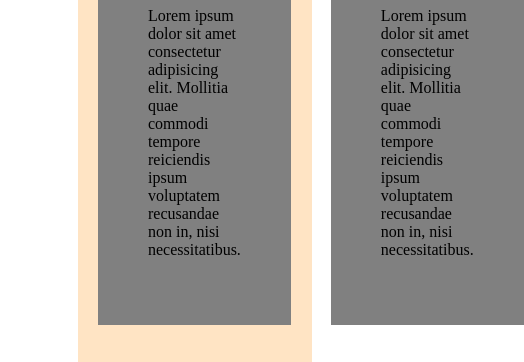
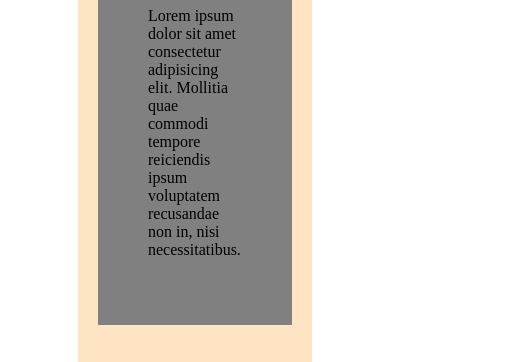
Before and after one commit to ahakamul/anamgreen.accounts, a plain HTML site: page index.html in a window 390 px wide. Shown: the part 143-505 px from the top of the page, 524 px wide, since content can reach past the window. Drawn offline with Linux system fonts and the light colour scheme.

Commit message:
mobile test

```diff
--- a/style.css
+++ b/style.css
@@ -17,3 +17,9 @@ body{
     margin: 20px;
     padding: 50px;
 }
+
+@media only screen and (max-width: 600px){
+    .main{
+        grid-template-columns: 1fr;
+    }
+}
```
